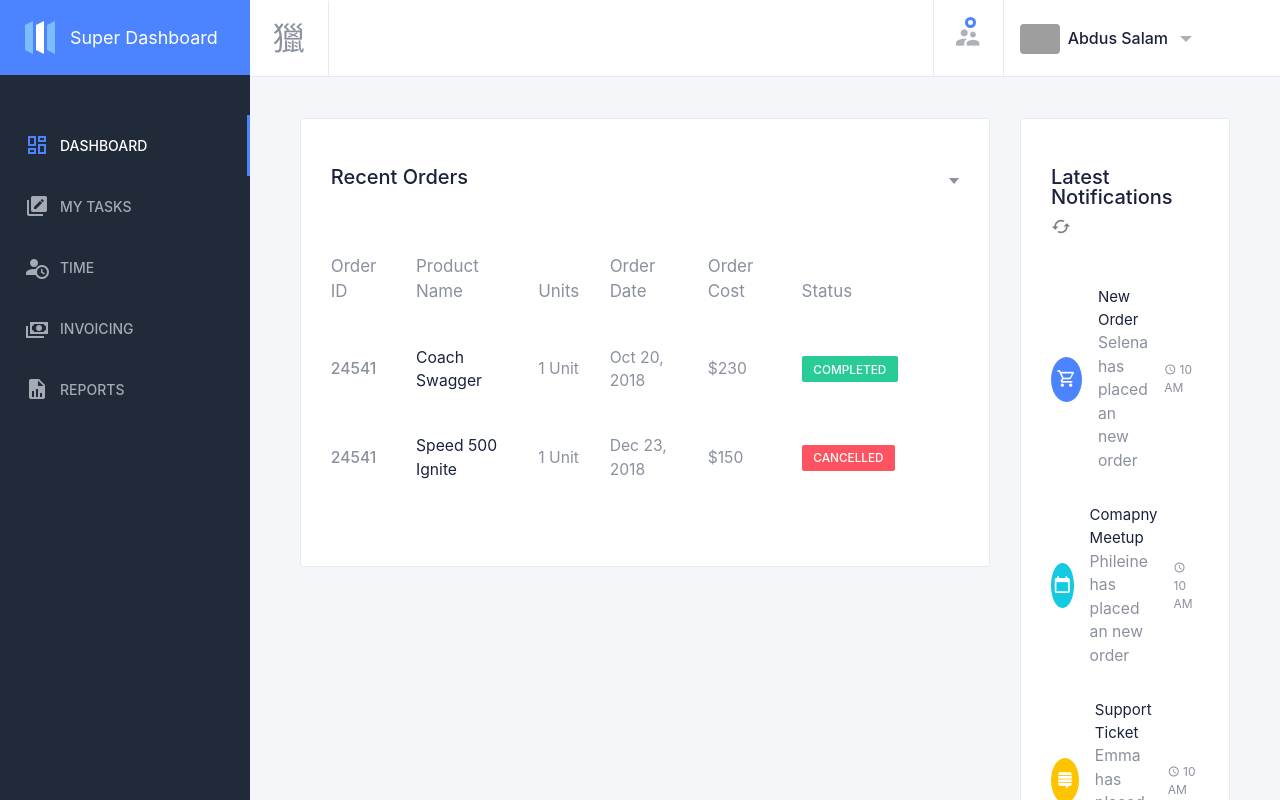
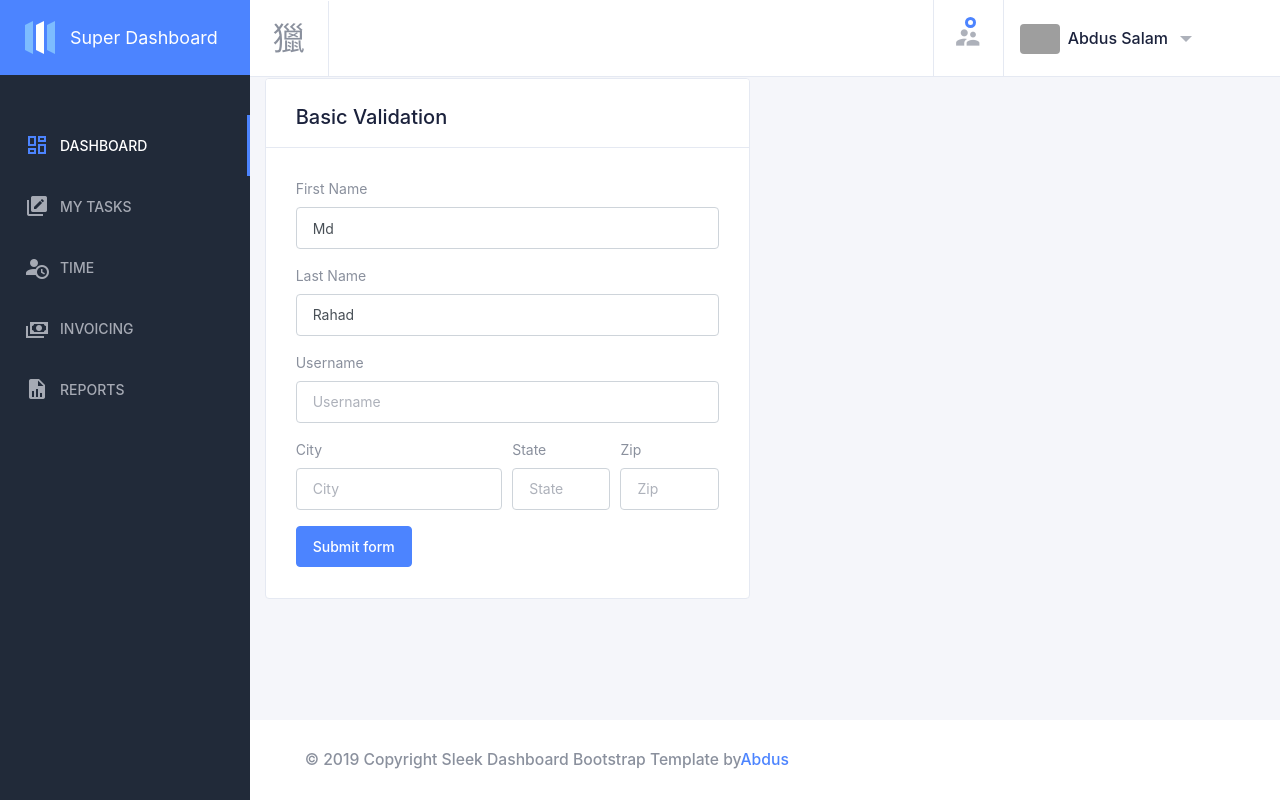
Before and after one commit to Saarmann/team-task-management-app, a React (Create React App) app: page /time in a window 1280 px wide. Shown: the top 800 px of the page. Built offline with nearby package versions, Linux system fonts and the light colour scheme; grey boxes are pictures that could not be loaded.

Commit message:
Content components

```diff
--- a/src/App.js
+++ b/src/App.js
@@ -5,11 +5,14 @@ import Header from './components/containers/Header';
 import SignUp from './components/pages/SignUp';
 import SignIn from './components/pages/SignIn';
 import MasterContainer from './components/containers/MasterContainer';
+import {BrowserRouter} from 'react-router-dom';
 
 function App() {
   return (
 
-     <MasterContainer/>
+    <BrowserRouter>
+      <MasterContainer/>
+     </BrowserRouter>
 
   );
 }
--- /dev/null
+++ b/src/components/containers/InvoiceContainer.jsx
@@ -0,0 +1,66 @@
+
+import React from 'react';
+
+export default class InvoiceContainer extends React.Component {
+
+    constructor(props) {
+        super(props)
+    }
+
+    render() {
+        return (
+
+            <div className="content-wrapper">
+            <div className="content">
+                <div className="row">
+                    <div className="col-xl-12 col-md-12">
+
+                        {/* <!-- Recent Order Table --> */}
+                        <div className="card card-table-border-none" id="recent-orders">
+                            <div className="card-header justify-content-between">
+                                <h2>Invoices</h2>
+                                <div className="date-range-report ">
+                                    <span></span>
+                                </div>
+                            </div>
+                            <div className="card-body pt-0 pb-5">
+                                <table className="table card-table table-responsive table-responsive-large" style={{ width: "100%" }}>
+                                    <thead>
+                                        <tr>
+                                            <th>Invoice Nr.</th>
+                                            <th>Customer</th>
+                                            <th >Invoice date</th>
+                                            <th >Payment date</th>
+                                            <th >Amount</th>
+                                            <th>VAT</th>
+                                            <th>Total</th>
+                                            <th>Actions</th>
+                                        </tr>
+                                    </thead>
+                                    <tbody>
+                                        <tr>
+                                            <td >20201</td>
+                                            <td >Company1</td>
+                                            <td>1 Unit</td>
+                                            <td>Oct 20, 2018</td>
+                                            <td>$200</td>
+                                            <td >$40</td>
+                                            <td >$240</td>
+                                            <td ><button type="button" class="btn btn-primary">Button</button>
+                                                <button type="button" class="btn btn-primary">Button</button>
+                                            </td>
+                                        </tr>
+
+
+                                    </tbody>
+                                </table>
+                            </div>
+                        </div>
+                    </div>
+                </div>
+            </div>
+        </div>
+
+    );
+}
+}
--- a/src/components/containers/LeftSideBar.jsx
+++ b/src/components/containers/LeftSideBar.jsx
@@ -1,4 +1,6 @@
 import React from 'react';
+import {Link} from 'react-router-dom';
+
 export default class LeftSideBar extends React.Component {
     constructor(props) {
         super(props)
@@ -23,34 +25,38 @@ export default class LeftSideBar extends React.Component {
         {/* <!-- sidebar menu --> */}
         <ul className="nav sidebar-inner" id="sidebar-menu">
             <li className="has-sub active">
-                <a className="sidenav-item-link" href="javascript:void(0)">
+                <Link className="sidenav-item-link" href="javascript:void(0)" to="/main">
                     <i className="mdi mdi-view-dashboard-outline"></i>
                     <span className="nav-text">Dashboard</span> <b className="caret"></b>
-                </a>
+                </Link>
             </li>
+
             <li className="has-sub" >
-                <a className="sidenav-item-link" href="javascript:void(0)">
+                <Link className="sidenav-item-link" href="javascript:void(0)" to="/mytasks">
                     <i className="mdi mdi-pencil-box-multiple"></i>
                     <span className="nav-text">My Tasks</span> <b className="caret"></b>
-                </a>
+                </Link>
             </li>
+
             <li className="has-sub" >
-                <a className="sidenav-item-link" href="javascript:void(0)">
+                <Link className="sidenav-item-link" href="javascript:void(0)" to="/time">
                     <i className="mdi mdi-account-clock"></i>
                     <span className="nav-text">Time</span> <b className="caret"></b>
-                </a>
+                </Link>
             </li>
+
             <li className="has-sub" >
-                <a className="sidenav-item-link" href="javascript:void(0)">
+                <Link className="sidenav-item-link" href="javascript:void(0)" to="/invoices">
                     <i className="mdi mdi-cash-multiple"></i>
                     <span className="nav-text">Invoicing</span> <b className="caret"></b>
-                </a>
+                </Link>
             </li>
+
             <li className="has-sub" >
-                <a className="sidenav-item-link" href="javascript:void(0)">
+                <Link className="sidenav-item-link" href="javascript:void(0)" to="/reports">
                     <i className="mdi mdi-file-chart"></i>
                     <span className="nav-text">Reports</span> <b className="caret"></b>
-                </a>
+                </Link>
             </li>
         </ul>
     </div>
--- a/src/components/containers/MasterContainer.jsx
+++ b/src/components/containers/MasterContainer.jsx
@@ -3,6 +3,11 @@ import Header from './Header';
 import PageContent from './PageContent';
 import Footer from './Footer';
 import LeftSideBar from './LeftSideBar';
+import {Route, Switch} from 'react-router-dom';
+import TaskContainer from './TaskContainer';
+import InvoiceContainer from './InvoiceContainer';
+import TimeContainer from './TimeContainer';
+import Reports from './ReportContainer';
 
 export default class MasterContainer extends React.Component {
 
@@ -26,7 +31,15 @@ export default class MasterContainer extends React.Component {
                     <div className="page-wrapper">
 
                             <Header/>
-                            <PageContent/>
+
+                           <Switch>
+                                <Route path="/main" component={PageContent}/>
+                                <Route path="/mytasks" component={TaskContainer}/>
+                                <Route path="/time" component={TimeContainer}/>
+                                <Route path="/invoices" component={InvoiceContainer}/>
+                                <Route path="/reports" component={Reports}/>
+                           </Switch>
+
                             <Footer/>
 
                     </div>
--- /dev/null
+++ b/src/components/containers/ReportContainer.jsx
@@ -0,0 +1,25 @@
+
+import React from 'react';
+
+export default class Report extends React.Component {
+
+    constructor(props) {
+        super(props)
+    }
+
+    render() {
+        return (
+
+
+<footer className="footer mt-auto">
+    <div className="copyright bg-white">
+        <p>
+            &copy; <span id="copy-year">2019</span> Copyright Sleek Dashboard Bootstrap Template by
+            <a className="text-primary" href="http://www.iamabdus.com/" target="_blank" >Abdus</a>
+        </p>
+    </div>
+</footer>
+
+        );
+    }
+}
--- /dev/null
+++ b/src/components/containers/TimeContainer.jsx
@@ -0,0 +1,75 @@
+
+import React from 'react';
+
+export default class TimeContainer extends React.Component {
+
+    constructor(props) {
+        super(props)
+    }
+
+    render() {
+        return (
+
+            <div class="col-lg-6">
+									<div class="card card-default">
+										<div class="card-header card-header-border-bottom">
+											<h2>Basic Validation</h2>
+										</div>
+										<div class="card-body">
+											<form >
+												<div class="form-row">
+													<div class="col-md-12 mb-3">
+														<label for="validationServer01">First name</label>
+														<input type="text" class="form-control" id="validationServer01" placeholder="First name" value="Md" required/>
+														<div class="valid-feedback">
+															Looks good!
+														</div>
+													</div>
+													<div class="col-md-12 mb-3">
+														<label for="validationServer02">Last name</label>
+														<input type="text" class="form-control" id="validationServer02" placeholder="Last name" value="Rahad" required/>
+														<div class="valid-feedback">
+															Looks good!
+														</div>
+													</div>
+													<div class="col-md-12 mb-3">
+														<label for="validationServerUsername">Username</label>
+														<input type="text" class="form-control" id="validationServerUsername" placeholder="Username" aria-describedby="inputGroupPrepend3"
+														 required/>
+														<div class="invalid-feedback">
+															Please choose a username.
+														</div>
+													</div>
+												</div>
+												<div class="form-row">
+													<div class="col-md-6 mb-3">
+														<label for="validationServer03">City</label>
+														<input type="text" class="form-control" id="validationServer03" placeholder="City" required/>
+														<div class="invalid-feedback">
+															Please provide a valid city.
+														</div>
+													</div>
+													<div class="col-md-3 mb-3">
+														<label for="validationServer04">State</label>
+														<input type="text" class="form-control" id="validationServer04" placeholder="State" required/>
+														<div class="invalid-feedback">
+															Please provide a valid state.
+														</div>
+													</div>
+													<div class="col-md-3 mb-3">
+														<label for="validationServer05">Zip</label>
+														<input type="text" class="form-control" id="validationServer05" placeholder="Zip" required/>
+														<div class="invalid-feedback">
+															Please provide a valid zip.
+														</div>
+													</div>
+												</div>
+												<button class="btn btn-primary" type="submit">Submit form</button>
+											</form>
+										</div>
+									</div>
+								</div>
+
+        );
+    }
+}
```
